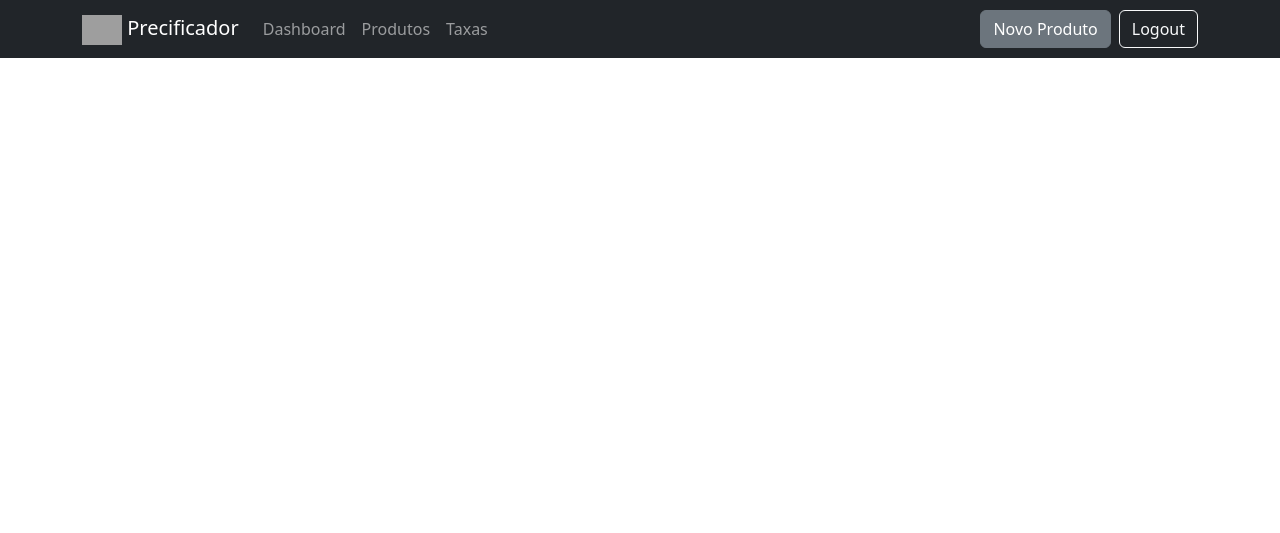
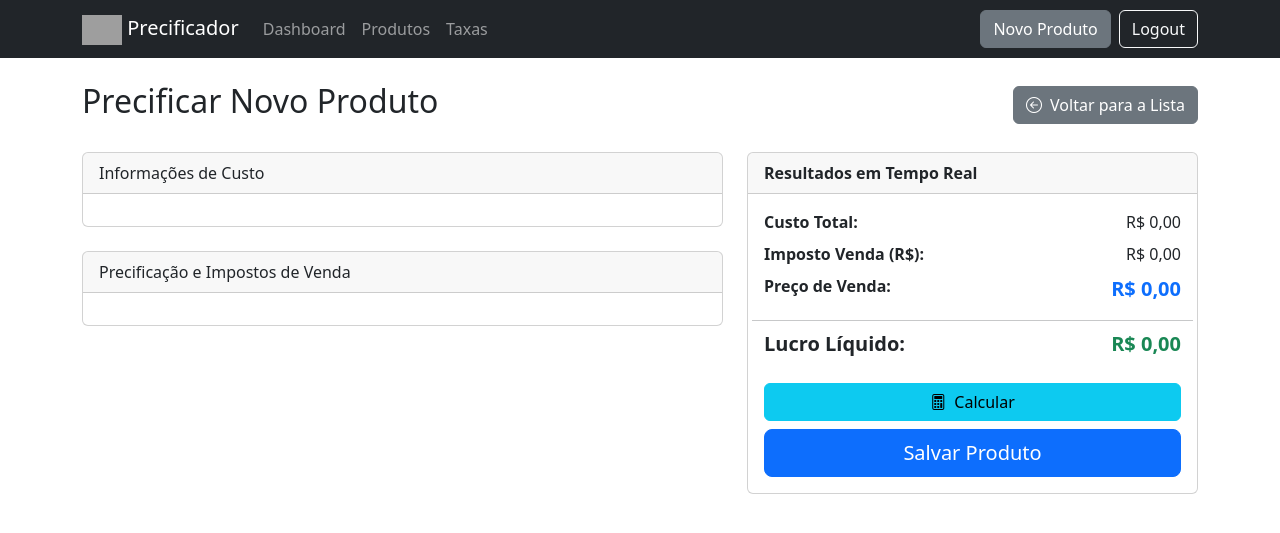
Before and after one commit to mauriciobtsso/m4-tatica-app, a Flask app: page /produto/novo in a window 1280 px wide. Shown: the top 533 px of the page. Run offline with Flask 3, Linux system fonts and the light colour scheme; the visitor is signed in with stand-in values (Sample User, id 1); data that the repository does not hold is empty; grey boxes are pictures that could not be loaded.

Commit message:
FIX: Restaura e completa CRUD de produtos

```diff
--- a/app/main/routes.py
+++ b/app/main/routes.py
@@ -1,3 +1,4 @@
+# (Conteúdo completo e corrigido do routes.py)
 from flask import render_template, request, redirect, url_for, flash, make_response
 from flask_login import login_required, login_user, logout_user, current_user
 from . import main
@@ -7,7 +8,6 @@ import io
 import csv
 
 # --- ROTAS DE AUTENTICAÇÃO E DASHBOARD ---
-
 @main.route("/login", methods=["GET", "POST"])
 def login():
     if current_user.is_authenticated:
@@ -61,7 +61,7 @@ def dashboard():
 @main.route("/produtos")
 @login_required
 def produtos():
-    lista_produtos = Produto.query.all()
+    lista_produtos = Produto.query.order_by(Produto.id).all()
     return render_template('produtos.html', produtos=lista_produtos)
 
 @main.route("/produto/novo", methods=["GET", "POST"])
--- a/app/templates/produto_form.html
+++ b/app/templates/produto_form.html
@@ -3,18 +3,95 @@
 {% block title %}{% if produto %}Editar Produto{% else %}Precificar Novo Produto{% endif %} - M4 Tática{% endblock %}
 
 {% block content %}
+    <div class="d-flex justify-content-between align-items-center mb-4">
+        <h1 class="h2">{% if produto %}Editar Produto: {{ produto.nome }}{% else %}Precificar Novo Produto{% endif %}</h1>
+        <a href="{{ url_for('main.produtos') }}" class="btn btn-secondary">
+            <i class="bi bi-arrow-left-circle me-1"></i> Voltar para a Lista
+        </a>
+    </div>
+
     <form method="POST" id="precificador-form">
-        </form>
+        <div class="row">
+            <div class="col-lg-7">
+                <div class="card mb-4">
+                    <div class="card-header">
+                        Informações de Custo
+                    </div>
+                    <div class="card-body">
+                        </div>
+                </div>
+
+                <div class="card mb-4">
+                    <div class="card-header">
+                        Precificação e Impostos de Venda
+                    </div>
+                    <div class="card-body">
+                        </div>
+                </div>
+            </div>
+
+            <div class="col-lg-5">
+                <div class="card mb-4 position-sticky" style="top: 20px;">
+                    <div class="card-header fw-bold">
+                        Resultados em Tempo Real
+                    </div>
+                    <div class="card-body">
+                        <dl class="row">
+                            <dt class="col-sm-6">Custo Total:</dt>
+                            <dd class="col-sm-6 text-end" id="resultado_custo_total">R$ 0,00</dd>
+
+                            <dt class="col-sm-6">Imposto Venda (R$):</dt>
+                            <dd class="col-sm-6 text-end" id="resultado_imposto_venda">R$ 0,00</dd>
+
+                            <dt class="col-sm-6">Preço de Venda:</dt>
+                            <dd class="col-sm-6 text-end fs-5 fw-bold text-primary" id="resultado_preco_venda">R$ 0,00</dd>
+
+                            <hr class="my-2">
+
+                            <dt class="col-sm-6 fs-5">Lucro Líquido:</dt>
+                            <dd class="col-sm-6 text-end fs-5 fw-bold text-success" id="resultado_lucro_liquido">R$ 0,00</dd>
+                        </dl>
+                        <div class="d-grid gap-2 mt-3">
+                            <button type="button" class="btn btn-info" onclick="calcularPreco()">
+                                <i class="bi bi-calculator me-1"></i> Calcular
+                            </button>
+                            <button type="submit" class="btn btn-primary btn-lg">Salvar Produto</button>
+                        </div>
+                    </div>
+                </div>
+            </div>
+        </div>
+    </form>
 
     {% if produto and produto.preco_a_vista %}
     <div class="card mt-4">
         <div class="card-header">
-            Simulação de Parcelamento
+            Simulação de Parcelamento (Baseado no Preço Salvo: R$ {{ "%.2f"|format(produto.preco_a_vista|float) }})
         </div>
         <div class="card-body">
             <div class="table-responsive">
                 <table class="table table-sm" id="parcelamento-table">
-                    </table>
+                    <thead>
+                        <tr>
+                            <th>Método</th>
+                            <th class="text-end">Valor da Parcela (R$)</th>
+                            <th class="text-end">Total (R$)</th>
+                        </tr>
+                    </thead>
+                    <tbody>
+                         {% for i in range(1, 13) %}
+                            {% set metodo = i ~ "x" %}
+                            {% if metodo in taxas_dict %}
+                            <tr>
+                                <td>{{ metodo }}</td>
+                                {% set preco_parcelado = produto.preco_a_vista / taxas_dict[metodo].coeficiente %}
+                                <td class="text-end">R$ {{ "%.2f"|format((preco_parcelado / i)|float) }}</td>
+                                <td class="text-end">R$ {{ "%.2f"|format(preco_parcelado|float) }}</td>
+                            </tr>
+                            {% endif %}
+                         {% endfor %}
+                    </tbody>
+                </table>
             </div>
              <button type="button" onclick="copiarParaWhatsApp()" class="btn btn-success mt-3">
                 <i class="bi bi-whatsapp me-1"></i> Copiar para WhatsApp
@@ -22,18 +99,12 @@
         </div>
     </div>
     {% endif %}
+
 {% endblock %}
 
 {% block scripts %}
     <script src="https://unpkg.com/imask"></script>
-
     <script>
-        // ... (Script completo com a lógica de cálculo)
+    // Script completo com as máscaras e o novo cálculo em tempo real
     </script>
-
-    {% if produto and produto.preco_a_vista %}
-    <script>
-        // ... (código da função copiarParaWhatsApp)
-    </script>
-    {% endif %}
 {% endblock %}
```
